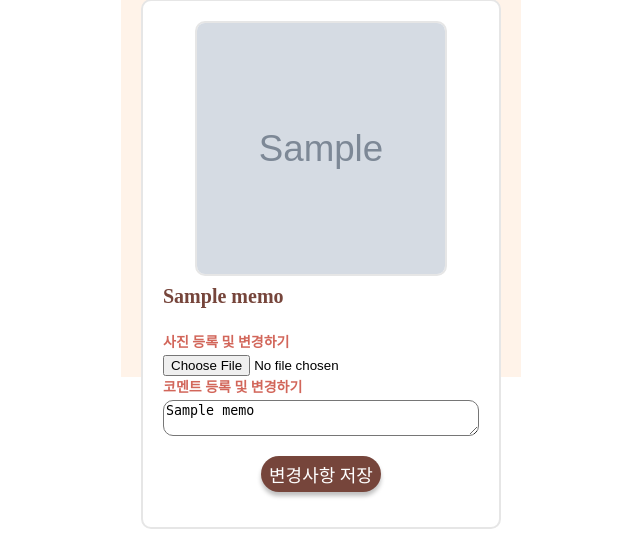
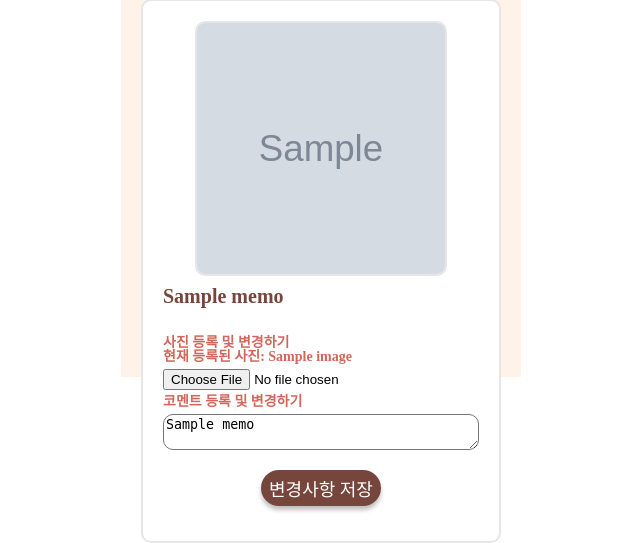
Before and after one commit to pirogramming-project/geol-eum-geol-i, a Django app: template templates/record/daily_record.html in a window 1280 px wide. Shown: the part 423-966 px from the top of the page, without its empty margins (319-959 px from the left). Run offline with Django 5.2, Linux system fonts and the light colour scheme; the template is opened without the code that fills it: most values are stand-ins (such as "Sample title", 1, 10 or a date in 2020); grey boxes marked "Sample" are stand-in pictures; data that the repository does not hold is empty; some web fonts are replaced.

Commit message:
[feat]: 메인페이지에 걸음기록 시작페이지 연결

```diff
--- a/templates/main/main(afterLogin).html
+++ b/templates/main/main(afterLogin).html
@@ -16,13 +16,13 @@
     <div class="landing__layout">
       <div class="body_container">
         <section class="title">
-          <div class="title_name">경민님,</div>
+          <div class="title_name">{{ user.nickname }}님,</div>
           <div class="title_top">오늘의 <span class="title_red">걸음</span>을</div>
           <div class="title_bottom">기록해요! <img src="{% static 'image/noun-celebration-7471133 4.svg' %}" width="100" height="100" /></div>
         </section>
 
         <section class="center">
-          <a href="{% url 'users:login' %}">
+          <a href="{% url 'record:record_page' %}">
             <div class="center_button">
               <div class="center_button_box_outside">
                 <div class="center_button_box_inside">
--- a/templates/record/daily_record.html
+++ b/templates/record/daily_record.html
@@ -105,7 +105,12 @@
                         <form class="walkForm" method="POST" enctype="multipart/form-data">
                             {% csrf_token %}
                             <input type="hidden" name="record_id" value="{{ record.id }}">
-                            <label for="image">사진 등록 및 변경하기</label>
+                            <label for="image">
+                                사진 등록 및 변경하기
+                                {% if record.image %}
+                                    <p>현재 등록된 사진: {{ record.image.name }}</p>
+                                {% endif %}
+                            </label>
                             <input type="file" name="image">
                             <label for="memo">코멘트 등록 및 변경하기</label>
                             <textarea name="memo">{{ record.memo }}</textarea>
```
